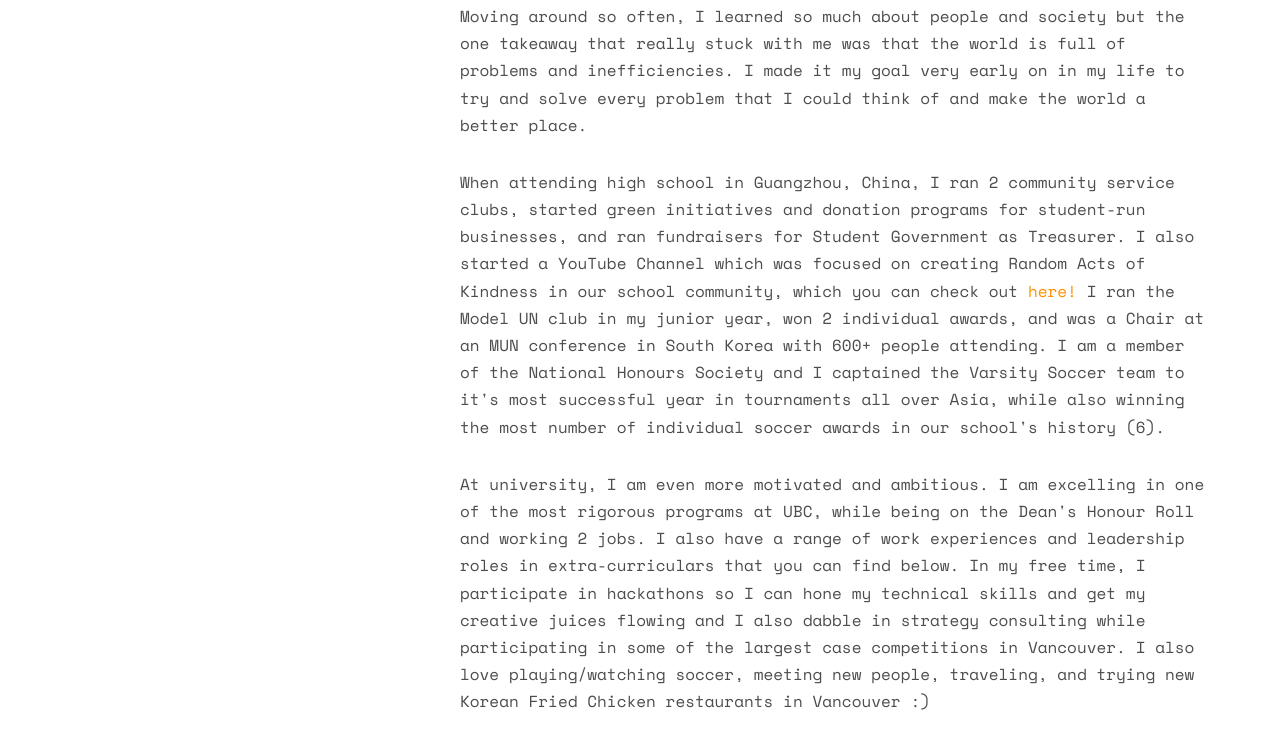
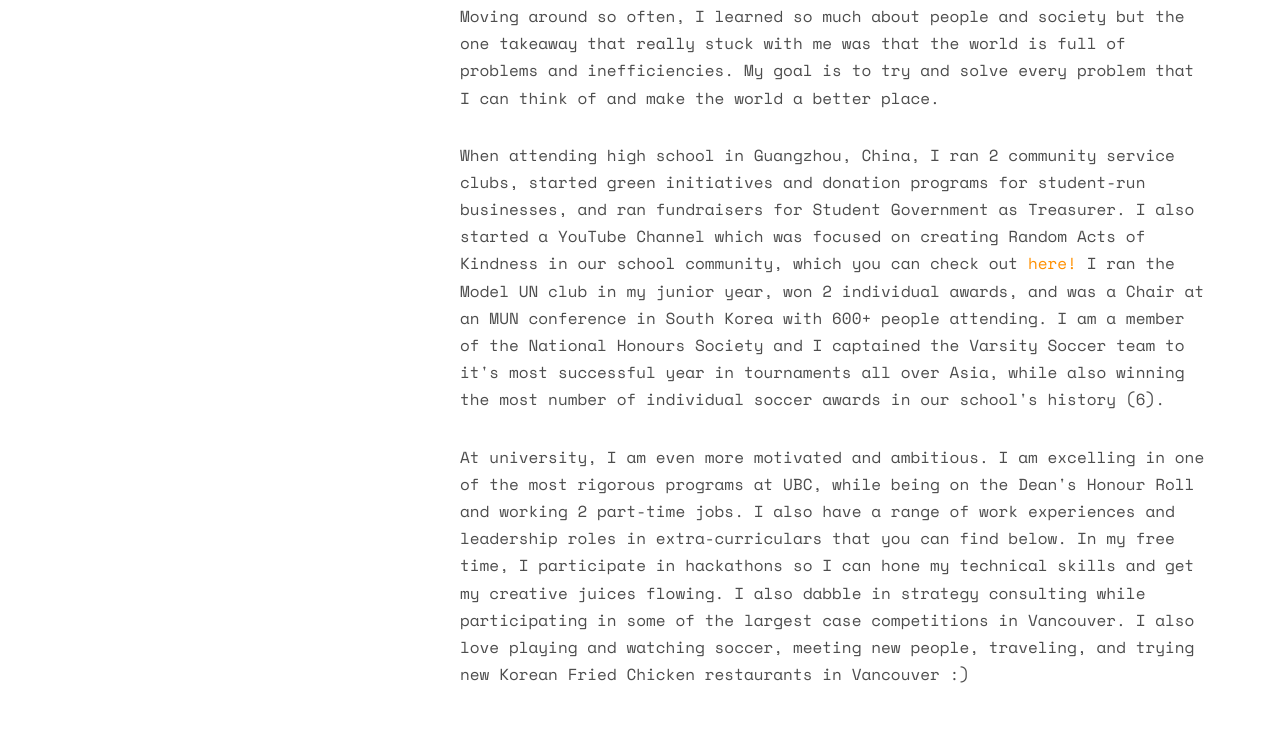
Before and after one commit to karanv21/karanvasdev.github.io, a plain HTML site: page index.html in a window 1280 px wide. Shown: the part 1288-2037 px from the top of the page. Drawn offline with nearby package versions, Linux system fonts and the light colour scheme; files whose address does not match are found by name.

Commit message:
Content Update in About Me section

```diff
--- a/index.html
+++ b/index.html
@@ -92,9 +92,9 @@
 					<h2>Hello There!</h2>
 					<p>My name is Karan Vasdev and I am a 3rd-year Business and Computer Science student at the UBC Sauder School of Business in Vancouver, Canada. My choice to pursue a degree in Business and Computer Science was inspired by my unique international background– I grew up living in India, Nepal, Japan, Ukraine, Uganda, China, and Rwanda, before going to Canada for university.</p>
 					<p>Moving around so often, I learned so much about people and society but the one takeaway that really stuck with me was that the world is full of problems and inefficiencies.
-						I made it my goal very early on in my life to try and solve every problem that I could think of and make the world a better place. </p>
+						My goal is to try and solve every problem that I can think of and make the world a better place. </p>
 					<p>When attending high school in Guangzhou, China, I ran 2 community service clubs, started green initiatives and donation programs for student-run businesses, and ran fundraisers for Student Government as Treasurer. I also started a YouTube Channel which was focused on creating Random Acts of Kindness in our school community, which you can check out <a href="#">here!</a> I ran the Model UN club in my junior year, won 2 individual awards, and was a Chair at an MUN conference in South Korea with 600+ people attending. I am a member of the National Honours Society and I captained the Varsity Soccer team to it's most successful year in tournaments all over Asia, while also winning the most number of individual soccer awards in our school's history (6).</p>
-					<p>At university, I am even more motivated and ambitious. I am excelling in one of the most rigorous programs at UBC, while being on the Dean's Honour Roll and working 2 jobs. I also have a range of work experiences and leadership roles in extra-curriculars that you can find below. In my free time, I participate in hackathons so I can hone my technical skills and get my creative juices flowing and I also dabble in strategy consulting while participating in some of the largest case competitions in Vancouver. I also love playing/watching soccer, meeting new people, traveling, and trying new Korean Fried Chicken restaurants in Vancouver :)</p>
+					<p>At university, I am even more motivated and ambitious. I am excelling in one of the most rigorous programs at UBC, while being on the Dean's Honour Roll and working 2 part-time jobs. I also have a range of work experiences and leadership roles in extra-curriculars that you can find below. In my free time, I participate in hackathons so I can hone my technical skills and get my creative juices flowing. I also dabble in strategy consulting while participating in some of the largest case competitions in Vancouver. I also love playing and watching soccer, meeting new people, traveling, and trying new Korean Fried Chicken restaurants in Vancouver :)</p>
 				</div>
 			</div>
 		</div>
```
